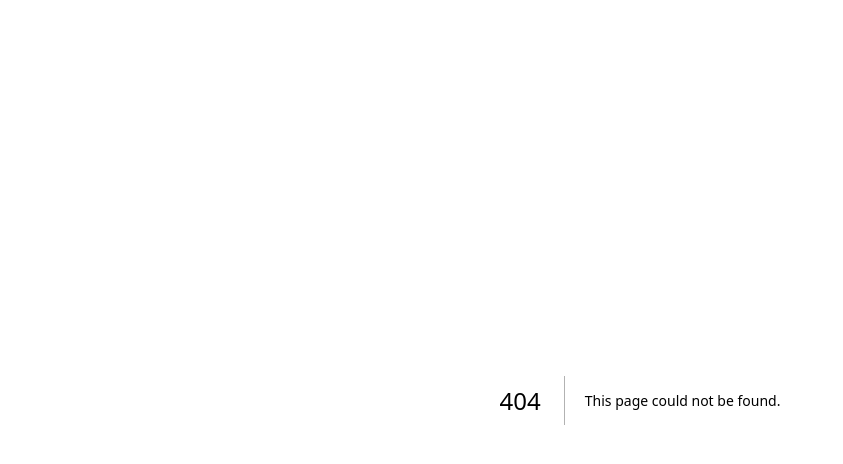
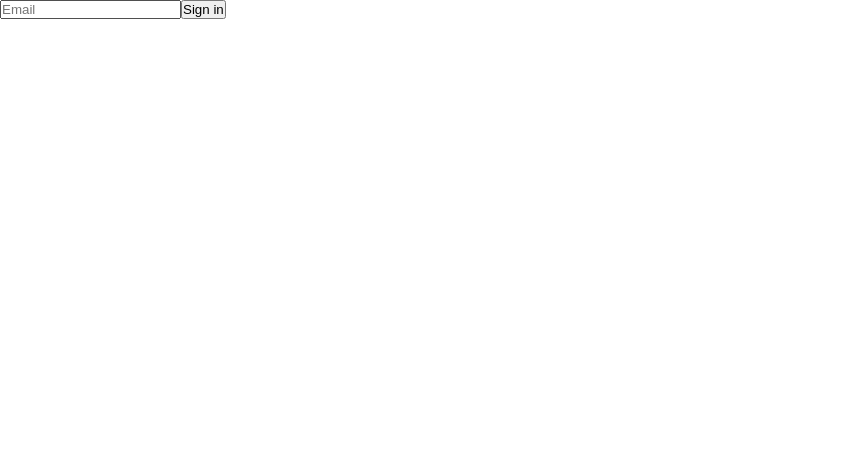
Before and after one commit to prabhanshu99/devforces, a Next.js app in the folder apps/web/: page /user/signin in a window 1280 px wide. Before the commit this address had no page. Shown: the top 464 px of the page, without its empty margins (0-843 px from the left). Built offline with nearby package versions, Linux system fonts and the light colour scheme.

Commit message:
added the signin logic for fe

```diff
--- /dev/null
+++ b/apps/web/app/user/signin/page.tsx
@@ -0,0 +1,35 @@
+"use client";
+
+import { useState } from "react";
+
+export default function Signin() {
+    const [email, setEmail] = useState("");
+    const [message, setMessage] = useState("");
+
+    async function handleSignin() {
+        const res = await fetch(`${process.env.NEXT_PUBLIC_API_URL}/user/signin`, {
+            method: "POST",
+            headers: { "Content-Type": "application/json" },
+            body: JSON.stringify({ email }),
+        });
+        const data = await res.json();
+        if (res.ok) {
+            setMessage("Check your email for a login link.");
+        } else {
+            setMessage(data.message ?? "Something went wrong.");
+        }
+    }
+
+    return (
+        <div>
+            <input
+                type="email"
+                placeholder="Email"
+                value={email}
+                onChange={(e) => setEmail(e.target.value)}
+            />
+            <button onClick={handleSignin}>Sign in</button>
+            {message && <p>{message}</p>}
+        </div>
+    );
+}
```
Also changed, not shown: apps/web/app/user/signin/post/page.tsx (added, +37 -0 lines).
